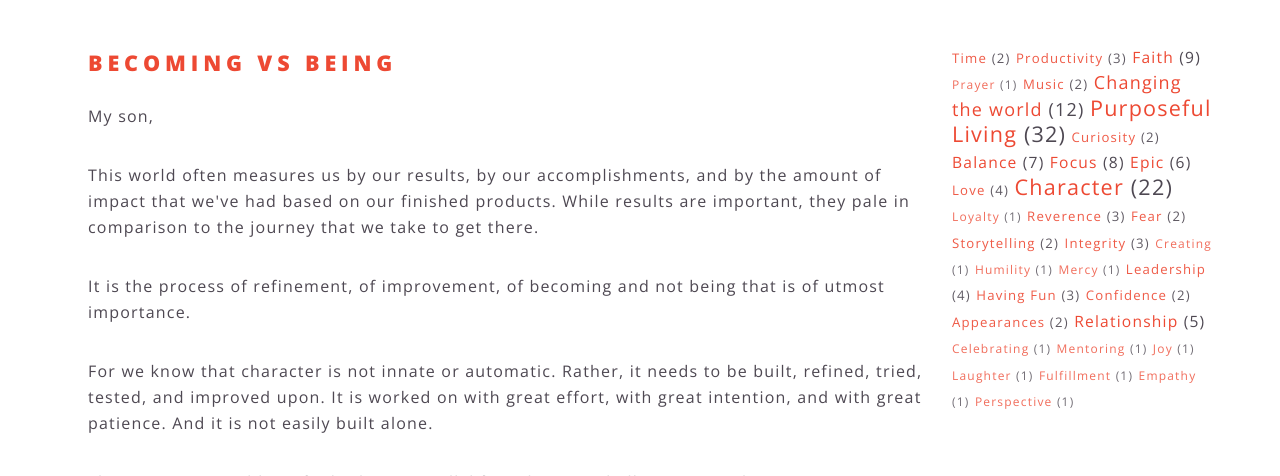
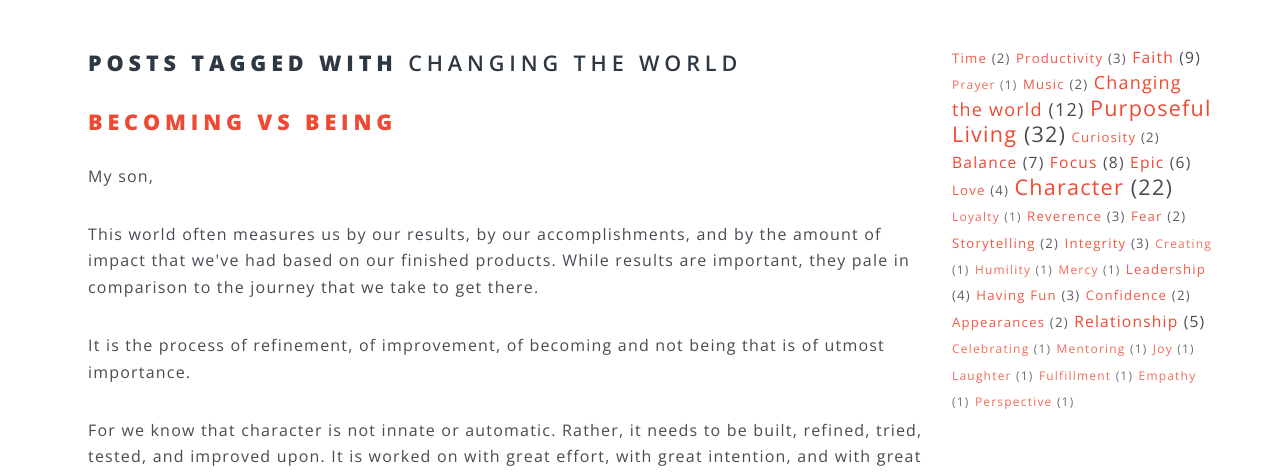
Before and after one commit to samng96/samng.me, a Jekyll site: the page built from tags/changing-the-world.html, in a window 1280 px wide and 900 px high, cut to the strip 424-900 px from the top of the window. Built offline with Jekyll 4.4.1, drawn with Linux system fonts in a browser that asks for light colours.

Commit message:
adding tag name to display

```diff
--- a/_layouts/tag_view.html
+++ b/_layouts/tag_view.html
@@ -12,6 +12,7 @@ title: Letters to my son
     <section class="wrapper style5">
         <div class="row inner">
             <div class="9u">
+                <h2>Posts tagged with <b>{{ page.tag_name }}</b></h2>
 
 {% for post in site.posts %}
   {% if post.tags contains page.tag_name %}
```
